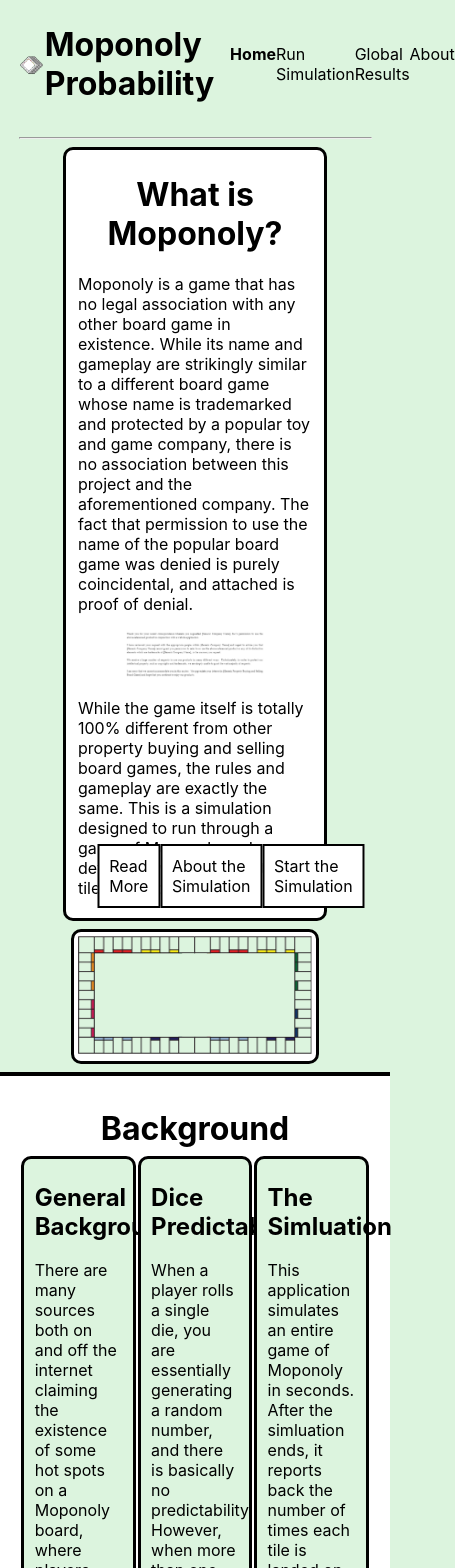
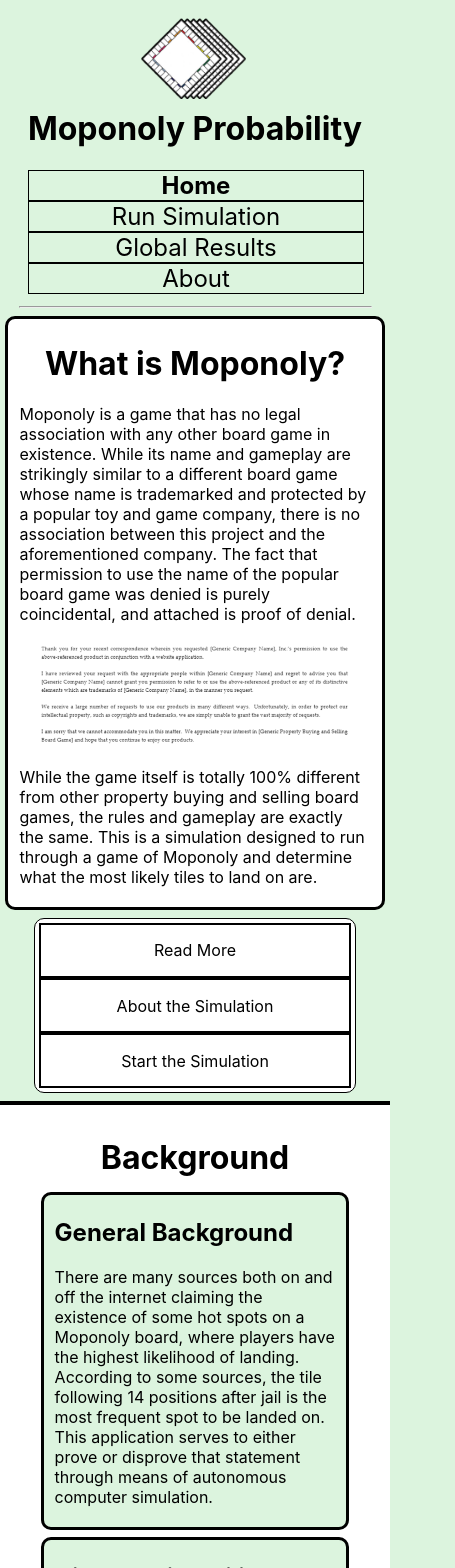
Before and after one commit to SSWSpencer/Monopoly-Probability, a React (Create React App) app in the folder monopoly/: page / in a window 390 px wide. Shown: the top 1568 px of the page, 455 px wide, since content can reach past the window. Built offline with nearby package versions, Linux system fonts and the light colour scheme.

Commit message:
added breakpoints for mobile and tablet

```diff
--- a/monopoly/src/Components/About/About.css
+++ b/monopoly/src/Components/About/About.css
@@ -23,3 +23,20 @@
     flex-wrap: wrap;
     justify-content: center;
 }
+
+@media(max-width: 800px){
+    .aboutBoxWrapper{
+        width: 90%;
+    }
+    .aboutBox{
+        width: 100%;
+    }
+
+    .aboutBox h1{
+        text-align: center;
+    }
+
+    .imagemag{
+        width: 90%;
+    }
+}
--- a/monopoly/src/Components/GameData/MoponolyGame.css
+++ b/monopoly/src/Components/GameData/MoponolyGame.css
@@ -114,3 +114,47 @@
     text-decoration: none;
     color: black;
 }
+
+@media(max-width: 800px) {
+    .imgWrapper{
+        width: 100%;
+        display: flex;
+        justify-content: center;
+    }
+    #startbutton{
+        position: static;
+        transform: none;
+        margin-top: 5%;
+        padding: 5% 10%;
+        text-align: center;
+    }
+
+    .buttonSelection{
+        position: static;
+        display: flex;
+        flex-direction: column;
+        transform: none;
+        width: 80%;
+        text-align: center;
+    }
+    .buttonSelection a{
+        margin-top: 2%;
+    }
+    #results{
+        margin-top: 10%;
+        width: 90%;
+    }
+
+    .resultsLine{
+        width: 100%;
+        text-align: center;
+    }
+    #results p{
+        width: 100%;
+    }
+
+    .plotWrapper{
+        display: none;
+    }
+
+}
--- a/monopoly/src/Components/Global/Global.css
+++ b/monopoly/src/Components/Global/Global.css
@@ -55,3 +55,19 @@
 .results hr{
     margin: 0;
 }
+
+
+@media(max-width: 800px){
+    .globalHeader{
+        width: 80%;
+    }
+    #resultsGlobal{
+        width: 90%;
+        margin-top: 10%;
+        text-align: center;
+    }
+
+    #resultsGlobal p{
+        width: 100%;
+    }
+}
--- a/monopoly/src/Components/Global/Global.js
+++ b/monopoly/src/Components/Global/Global.js
@@ -35,7 +35,7 @@ const Global = () =>{
         <div className="globalWrapper">
             <div className="globalHeader">
                 <h1>Global Results</h1>
-                <p>Here are the global results of the simulation. Every time the application is executed, it will automatically send the data to our back end, where it will be tallied up and immediately viewable here. Below the graph is a list of all of the properties and all the times they have been landed on throughout the existence of this application.</p>
+                <p>Here are the global results of the simulation. Every time the application is executed, it will automatically send the data to our back end, where it will be tallied up and immediately viewable here. Below the graph (visible on desktop only) is a list of all of the properties and all the times they have been landed on throughout the existence of this application.</p>
             </div>
             <div className="plotWrapper">
                 <Plot
--- a/monopoly/src/Components/Home/HomePage.css
+++ b/monopoly/src/Components/Home/HomePage.css
@@ -86,3 +86,44 @@
     background: lightgrey;
     transition: 0.5s;
 }
+
+@media(max-width: 800px){
+    .HomePageHeader{
+        width: 90%;
+        margin: 0 auto;
+    }
+    .HomePageHeader img{
+        width: 90%;
+    }
+    .imgWrapper img{
+        display: none;
+    }
+    .HomePage .imgWrapper{
+        width: 80%;
+        display: flex;
+        justify-content: center;
+        border: 1px solid black;
+    }
+    .imgButtons{
+        position: static;
+        width: 100%;
+        display: flex;
+        flex-direction: column;
+        justify-content: center;
+        text-align: center;
+        transform: none;
+    }
+
+    .HomePageBottom{
+        flex-direction: column;
+        justify-content: center;
+        align-items: center;
+    }
+
+    .HomePageBox{
+        width: 80%;
+        margin-top: 2%;
+    }
+
+
+}
--- a/monopoly/src/Components/Nav/Nav.css
+++ b/monopoly/src/Components/Nav/Nav.css
@@ -30,3 +30,33 @@ hr{
     display: flex;
     justify-content: space-around;
 }
+
+@media(max-width: 800px){
+    .NavBar{
+        flex-direction: column;
+    }
+
+    .logo{
+        flex-direction: column;
+    }
+    .NavBar .logo img{
+        width: 30%;
+        margin-bottom: 0;
+    }
+
+    .NavBar .logo h1{
+        margin-top: 0;
+    }
+
+    .NavLinks{
+        flex-direction: column;
+        text-align: center;
+        width: 95%;
+    }
+
+    .NavLinks a{
+        font-size: 1.5rem;
+        border: 1px solid black;
+        width: 100%;
+    }
+}
```
